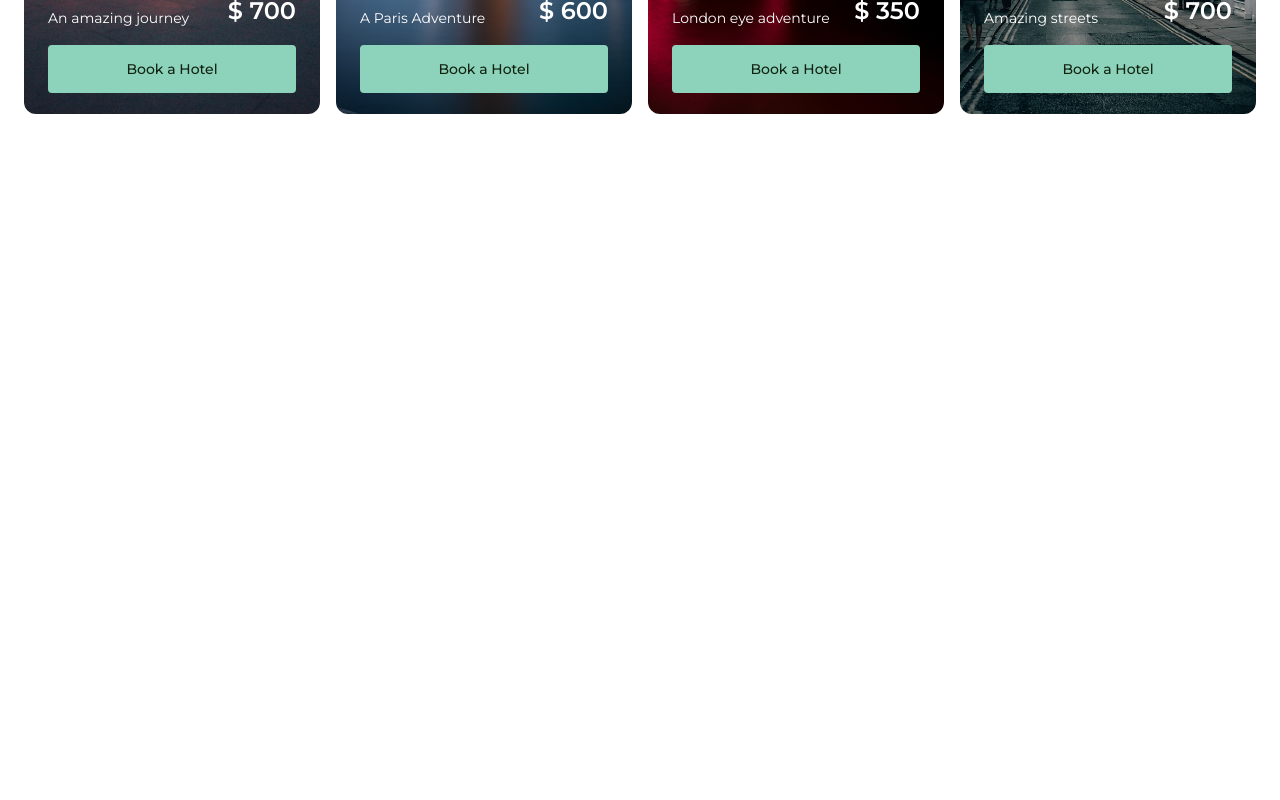
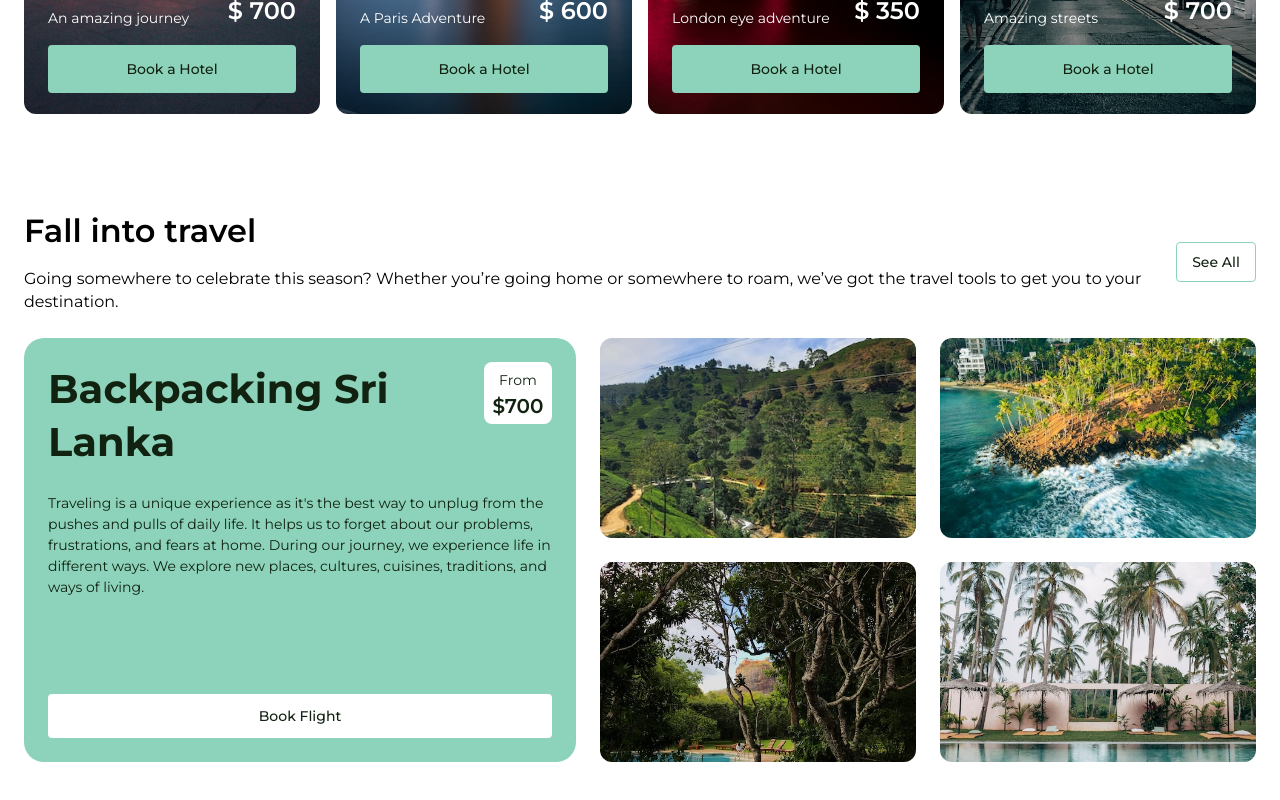
Before and after one commit to kyzercmd/Golobe, a React (Vite) app: page / in a window 1280 px wide. Shown: the part 1644-2444 px from the top of the page. Before the commit the page ends 1790 px from the top, so only its background shows below. Built offline with nearby package versions, Linux system fonts and the light colour scheme.

Commit message:
TravelDemo section added (missing custom font)

```diff
--- a/src/pages/Home/TravelDemo.jsx
+++ b/src/pages/Home/TravelDemo.jsx
@@ -1,7 +1,90 @@
+import demo1 from "../../assets/DestinationImages/demo1.jpg";
+import demo2 from "../../assets/DestinationImages/demo2.jpg";
+import demo3 from "../../assets/DestinationImages/demo3.jpg";
+import demo4 from "../../assets/DestinationImages/demo4.jpg";
+
 export const TravelDemo = () => {
   return (
     <>
-      <div></div>
+      <div className="max-w-308 mx-auto gap-6 flex flex-col py-16 px-5 xl:px-0">
+        {/* Headline texts and button */}
+        <div className="flex justify-between items-center gap-4 ">
+          <div className="max-w-282 flex flex-col md:gap-4 gap-1">
+            <h1 className="font-semibold md:text-[32px] text-2xl text-black">
+              Fall into travel
+            </h1>
+            <p className="md:text-[16px] text-sm text-black">
+              Going somewhere to celebrate this season? Whether you’re going
+              home or somewhere to roam, we’ve got the travel tools to get you
+              to your destination.
+            </p>
+          </div>
+          <div className="border border-[#8DD3BB] rounded-sm flex w-20 h-10 justify-center shrink-0">
+            <button className="text-[#112211] text-sm font-medium">
+              See All
+            </button>
+          </div>
+        </div>
+        {/* Cards */}
+        <div className="flex gap-6 flex-col lg:flex-row">
+          <div className="lg:max-w-138 max-w-full h-106 p-6 gap-6 flex flex-col bg-[#8DD3BB] rounded-[20px]">
+            <div className="flex justify-between">
+              <h1 className="font-bold md:text-[40px] text-2xl  text-[#112211] max-w-90.75">
+                Backpacking Sri Lanka
+              </h1>
+              <div className="w-17 h-15.5 flex flex-col p-2 bg-white rounded-lg">
+                <p className="text-[14px] text-[#112211] text-center">From</p>
+                <p className="font-semibold text-[#112211] md:text-[20px] text-base text-center">
+                  $700
+                </p>
+              </div>
+            </div>
+            <div className="w-full h-full flex flex-col justify-between">
+              <div>
+                <p className="text-[14px] text-[#112211]">
+                  Traveling is a unique experience as it's the best way to
+                  unplug from the pushes and pulls of daily life. It helps us to
+                  forget about our problems, frustrations, and fears at home.
+                  During our journey, we experience life in different ways. We
+                  explore new places, cultures, cuisines, traditions, and ways
+                  of living.
+                </p>
+              </div>
+              <div className="w-full bg-white rounded-sm py-3 px-4 flex justify-center">
+                <button className="font-medium text-sm text-[#112211]">
+                  Book Flight
+                </button>
+              </div>
+            </div>
+          </div>
+          <div className="grid grid-cols-2 gap-6 justify-items-center">
+            <div className="w-full max-w-79.5 max-h-50 overflow-hidden rounded-xl">
+              <img
+                src={demo1}
+                className="object-cover object-center w-full h-full"
+              ></img>
+            </div>
+            <div className="w-full max-w-79.5 max-h-50 overflow-hidden rounded-xl">
+              <img
+                src={demo2}
+                className="object-cover object-center w-full h-full"
+              ></img>
+            </div>
+            <div className="w-full max-w-79.5 max-h-50 overflow-hidden rounded-xl">
+              <img
+                src={demo3}
+                className="object-cover object-center w-full h-full"
+              ></img>
+            </div>
+            <div className="w-full max-w-79.5 max-h-50 overflow-hidden rounded-xl">
+              <img
+                src={demo4}
+                className="object-cover object-center w-full h-full"
+              ></img>
+            </div>
+          </div>
+        </div>
+      </div>
     </>
   );
 };
--- a/src/pages/Home/TravelDestinations.jsx
+++ b/src/pages/Home/TravelDestinations.jsx
@@ -14,7 +14,7 @@ export const TravelDestinations = () => {
     <>
       <div className="max-w-308 mx-auto flex flex-col gap-6 px-5 py-8 xl:px-0">
         <div className="flex justify-between items-center gap-4">
-          <div className="max-w-215 flex flex-col gap-4">
+          <div className="max-w-215 flex flex-col md:gap-4 gap-1">
             <h1 className="md:text-[32px] text-2xl font-bold text-black">
               Fall into travel
             </h1>
```
